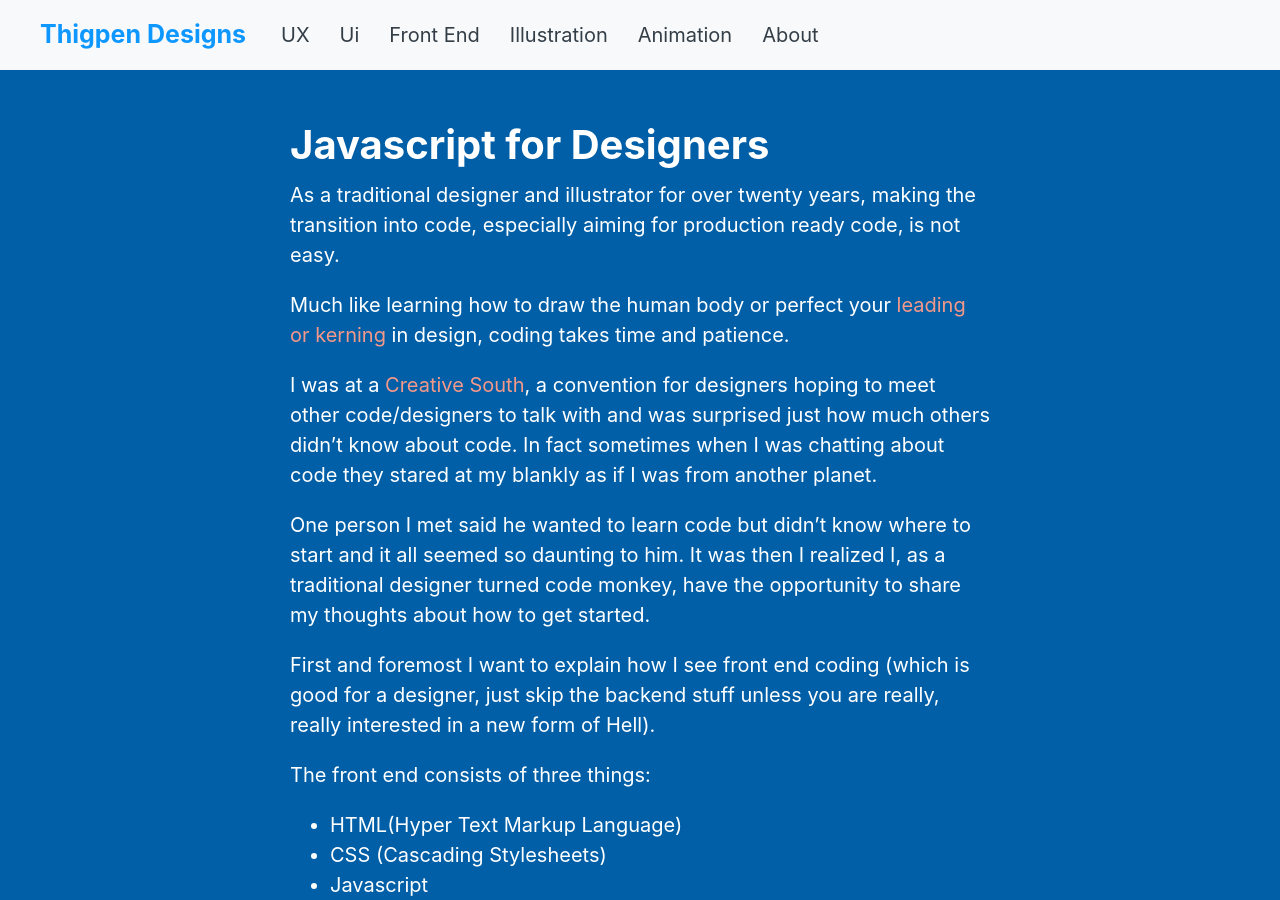
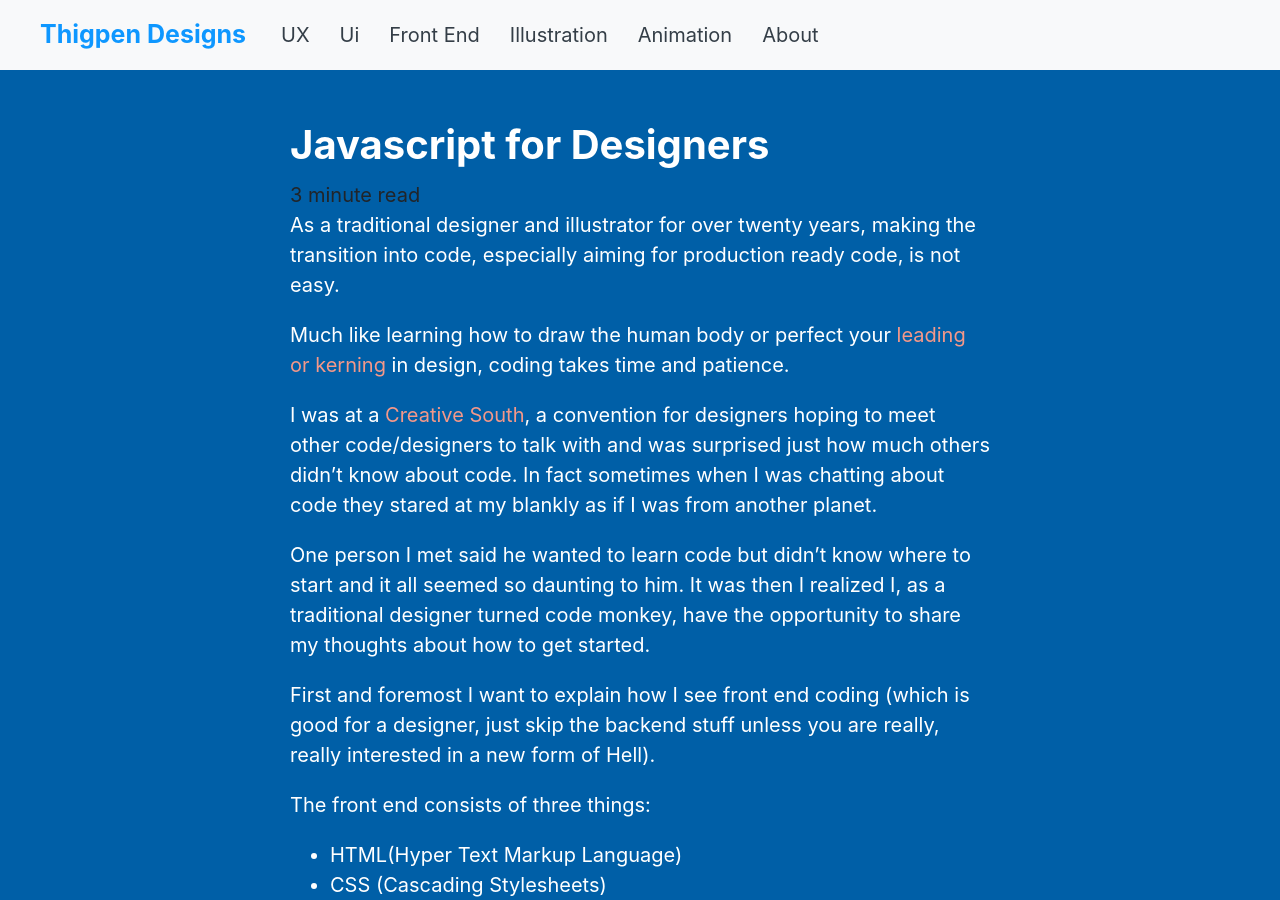
Before and after one commit to sThig/http-sthig.github.io, a Jekyll site: the page built from _posts/2018-07-06-javascript-for-designers.md, in a window 1280 px wide and 900 px high. Built offline with Jekyll 4.4.1, drawn with Linux system fonts in a browser that asks for light colours; nearby versions of some CDN libraries.

Commit message:
added human read time

```diff
--- a/_layouts/post.html
+++ b/_layouts/post.html
@@ -16,6 +16,13 @@ layout: default-internal-post
   </header>
 
   <div class="post-content e-content" itemprop="articleBody">
+
+    {% capture words %}
+  {{ content | number_of_words | minus: 250 }}
+{% endcapture %}
+{% unless words contains "-" %}
+  {{ words | plus: 250 | divided_by: 180 | append: " minute read" }}
+{% endunless %}
     {{ content }}
   </div>
 
```
